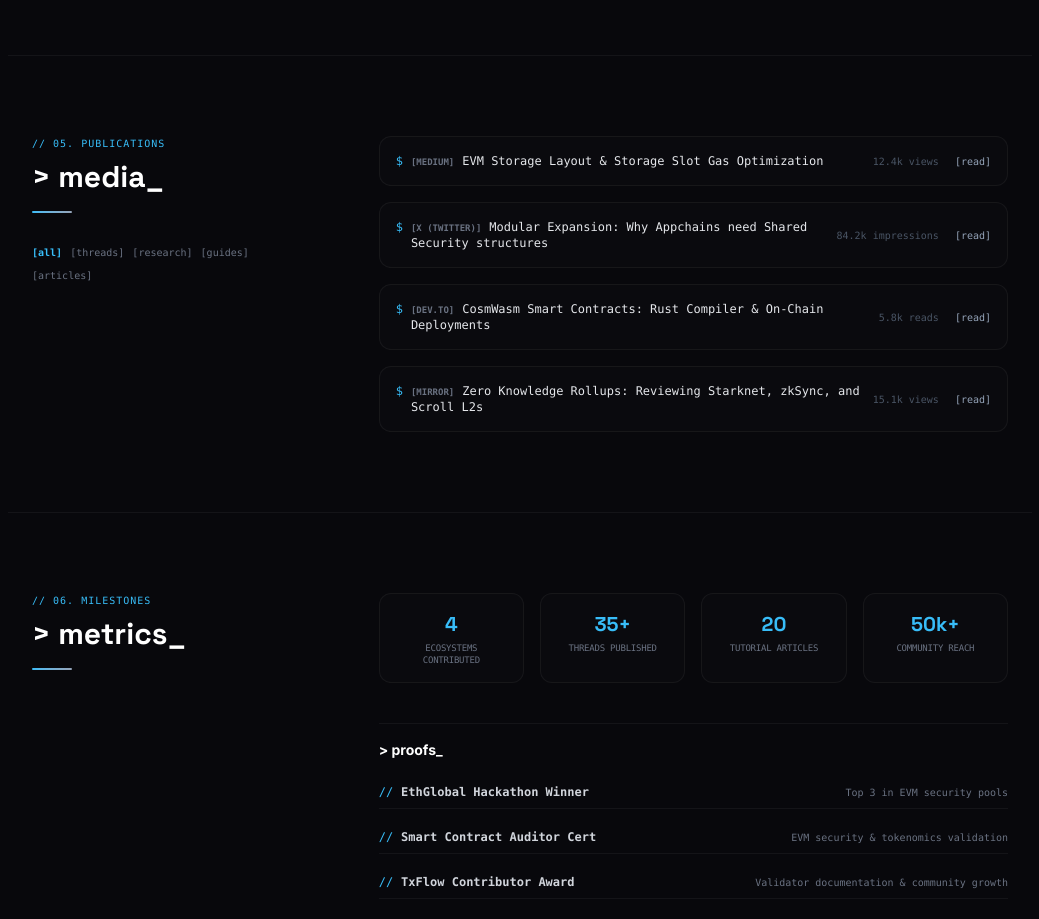
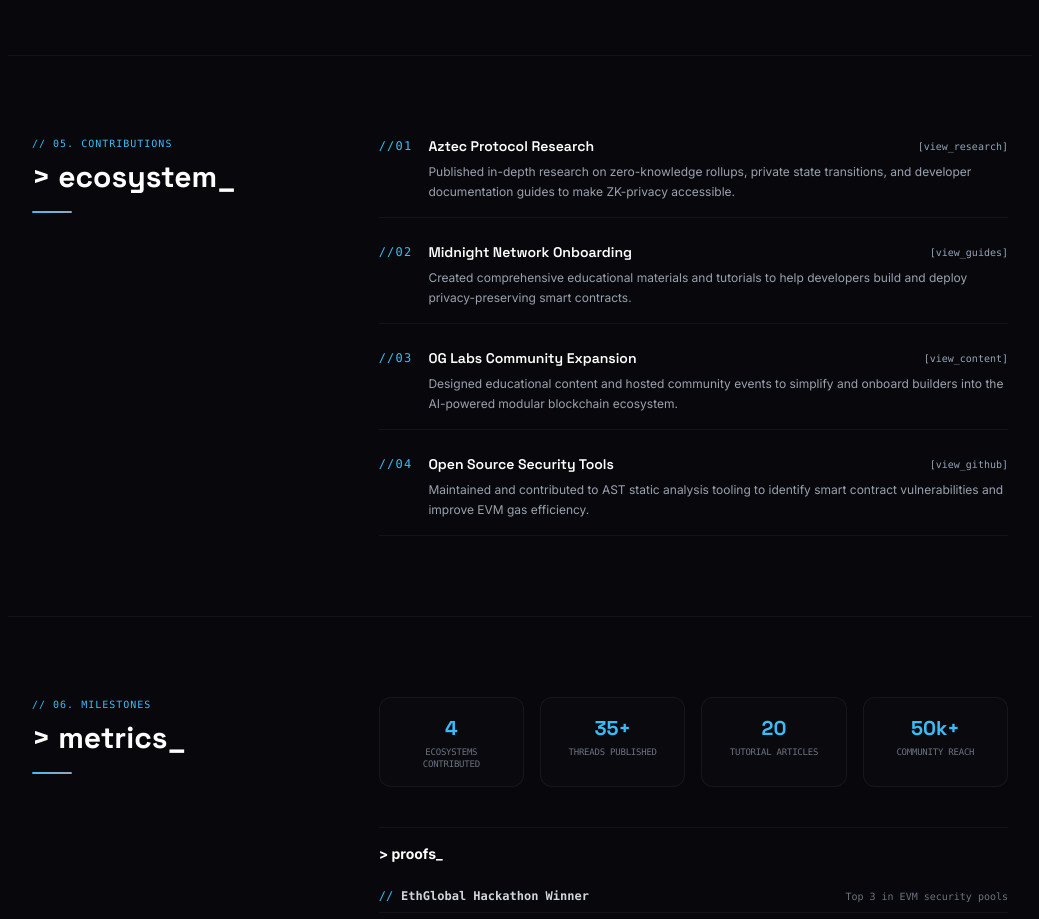
Before and after one commit to shhuubbhh/web3-Portfolio, a React (Vite) app: page / in a window 1280 px wide. Shown: the part 2540-3459 px from the top of the page, without its empty margins (120-1159 px from the left). Built offline with nearby package versions, Linux system fonts and the light colour scheme.

Commit message:
feat: replace media section with ecosystem contributions formatted like the about section

```diff
--- a/src/components/FeaturedContent.tsx
+++ b/src/components/FeaturedContent.tsx
@@ -1,69 +1,50 @@
-import React, { useState } from 'react';
-import { motion, AnimatePresence } from 'framer-motion';
+import React from 'react';
+import { motion } from 'framer-motion';
 
-interface ContentItem {
-  id: string;
-  category: 'threads' | 'research' | 'guides' | 'articles';
+interface Contribution {
+  index: string;
   title: string;
-  views: string;
-  platform: string;
+  description: string;
+  linkText: string;
   url: string;
 }
 
-const contentData: ContentItem[] = [
+const contributionsData: Contribution[] = [
   {
-    id: '1',
-    category: 'research',
-    title: 'EVM Storage Layout & Storage Slot Gas Optimization',
-    views: '12.4k views',
-    platform: 'Medium',
-    url: 'https://medium.com'
+    index: '01',
+    title: 'Aztec Protocol Research',
+    description: 'Published in-depth research on zero-knowledge rollups, private state transitions, and developer documentation guides to make ZK-privacy accessible.',
+    linkText: '[view_research]',
+    url: 'https://github.com/shhuubbhh'
   },
   {
-    id: '2',
-    category: 'threads',
-    title: 'Modular Expansion: Why Appchains need Shared Security structures',
-    views: '84.2k impressions',
-    platform: 'X (Twitter)',
-    url: 'https://x.com'
+    index: '02',
+    title: 'Midnight Network Onboarding',
+    description: 'Created comprehensive educational materials and tutorials to help developers build and deploy privacy-preserving smart contracts.',
+    linkText: '[view_guides]',
+    url: 'https://github.com/shhuubbhh'
   },
   {
-    id: '3',
-    category: 'guides',
-    title: 'CosmWasm Smart Contracts: Rust Compiler & On-Chain Deployments',
-    views: '5.8k reads',
-    platform: 'Dev.to',
-    url: 'https://dev.to'
+    index: '03',
+    title: '0G Labs Community Expansion',
+    description: 'Designed educational content and hosted community events to simplify and onboard builders into the AI-powered modular blockchain ecosystem.',
+    linkText: '[view_content]',
+    url: 'https://github.com/shhuubbhh'
   },
   {
-    id: '4',
-    category: 'articles',
-    title: 'Zero Knowledge Rollups: Reviewing Starknet, zkSync, and Scroll L2s',
-    views: '15.1k views',
-    platform: 'Mirror',
-    url: 'https://mirror.xyz'
+    index: '04',
+    title: 'Open Source Security Tools',
+    description: 'Maintained and contributed to AST static analysis tooling to identify smart contract vulnerabilities and improve EVM gas efficiency.',
+    linkText: '[view_github]',
+    url: 'https://github.com/shhuubbhh'
   }
 ];
 
 export const FeaturedContent: React.FC = () => {
-  const [filter, setFilter] = useState<'all' | 'threads' | 'research' | 'guides' | 'articles'>('all');
-
-  const filteredItems = contentData.filter(item =>
-    filter === 'all' ? true : item.category === filter
-  );
-
-  const categories = [
-    { value: 'all', label: 'all' },
-    { value: 'threads', label: 'threads' },
-    { value: 'research', label: 'research' },
-    { value: 'guides', label: 'guides' },
-    { value: 'articles', label: 'articles' },
-  ];
-
   return (
-    <section id="content" className="py-20 px-6 max-w-5xl mx-auto border-t border-white/5">
+    <section id="content" className="py-20 px-6 max-w-5xl mx-auto border-t border-white/5 font-sans">
       <div className="grid grid-cols-1 md:grid-cols-12 gap-10 md:gap-16">
-        {/* Left Column */}
+        {/* Left Side: Sticky Title */}
         <div className="md:col-span-4 text-left">
           <motion.div
             initial={{ opacity: 0, x: -20 }}
@@ -71,62 +52,48 @@
             viewport={{ once: true }}
             transition={{ duration: 0.4 }}
           >
-            <span className="text-[10px] font-mono tracking-widest text-brand-purple uppercase mb-2 block">// 05. PUBLICATIONS</span>
-            <h2 className="text-3xl font-display font-bold text-white mb-4">&gt; media_</h2>
+            <span className="text-[10px] font-mono tracking-widest text-brand-purple uppercase mb-2 block">// 05. CONTRIBUTIONS</span>
+            <h2 className="text-3xl font-display font-bold text-white mb-4">&gt; ecosystem_</h2>
             <div className="w-10 h-0.5 bg-gradient-to-r from-brand-purple to-brand-blue rounded-full mb-6" />
           </motion.div>
-
-          {/* Inline Filter Links */}
-          <div className="flex flex-wrap gap-2 pt-2 text-[10px] font-mono">
-            {categories.map((cat) => (
-              <button
-                key={cat.value}
-                onClick={() => setFilter(cat.value as any)}
-                className={`transition-colors cursor-pointer ${
-                  filter === cat.value ? 'text-brand-purple font-semibold' : 'text-gray-500 hover:text-white'
-                }`}
-              >
-                [{cat.label}]
-              </button>
-            ))}
-          </div>
         </div>
 
-        {/* Right Column: Clean Terminal logs list */}
-        <div className="md:col-span-8 space-y-4 text-left font-mono text-xs">
-          <AnimatePresence mode="popLayout">
-            {filteredItems.map((item) => (
+        {/* Right Side: Clean Bullet points matching About layout */}
+        <div className="md:col-span-8 flex flex-col gap-10 text-left">
+          <div className="space-y-6">
+            {contributionsData.map((item) => (
               <motion.div
-                layout
-                key={item.id}
-                initial={{ opacity: 0, y: 10 }}
-                animate={{ opacity: 1, y: 0 }}
-                exit={{ opacity: 0, scale: 0.98 }}
-                transition={{ duration: 0.25 }}
-                className="border border-white/5 bg-[#121216]/30 p-4 rounded-xl flex flex-col sm:flex-row sm:items-center justify-between gap-3 hover:border-brand-purple/20 transition-all"
+                key={item.index}
+                initial={{ opacity: 0, y: 15 }}
+                whileInView={{ opacity: 1, y: 0 }}
+                viewport={{ once: true }}
+                transition={{ duration: 0.4 }}
+                className="flex items-start gap-4 border-b border-white/5 pb-4 hover:border-brand-purple/20 transition-all group"
               >
-                <div className="flex items-start gap-2">
-                  <span className="text-brand-purple shrink-0">$</span>
-                  <div>
-                    <span className="text-gray-500 font-semibold uppercase text-[9px] mr-2">[{item.platform}]</span>
-                    <span className="text-gray-200">{item.title}</span>
+                <span className="font-mono text-xs text-brand-purple tracking-widest pt-0.5 group-hover:glow-text-purple transition-all shrink-0">
+                  //{item.index}
+                </span>
+                <div className="flex-1">
+                  <div className="flex items-center justify-between gap-4">
+                    <h3 className="font-display font-semibold text-white text-sm group-hover:text-brand-purple transition-colors">
+                      {item.title}
+                    </h3>
+                    <a
+                      href={item.url}
+                      target="_blank"
+                      rel="noreferrer"
+                      className="font-mono text-[10px] text-brand-blue hover:text-white transition-colors shrink-0"
+                    >
+                      {item.linkText}
+                    </a>
                   </div>
-                </div>
-
-                <div className="flex items-center justify-between sm:justify-end gap-4 border-t sm:border-t-0 border-white/5 pt-2 sm:pt-0 shrink-0 text-[10px]">
-                  <span className="text-gray-600">{item.views}</span>
-                  <a
-                    href={item.url}
-                    target="_blank"
-                    rel="noreferrer"
-                    className="text-brand-blue hover:text-white transition-colors"
-                  >
-                    [read]
-                  </a>
+                  <p className="text-gray-400 text-xs mt-1.5 leading-relaxed">
+                    {item.description}
+                  </p>
                 </div>
               </motion.div>
             ))}
-          </AnimatePresence>
+          </div>
         </div>
       </div>
     </section>
--- a/src/components/Navbar.tsx
+++ b/src/components/Navbar.tsx
@@ -29,7 +29,7 @@
     { id: 'about', label: 'About', icon: <User size={18} /> },
     { id: 'projects', label: 'Projects', icon: <FolderGit2 size={18} /> },
     { id: 'community', label: 'Ecosystem', icon: <Share2 size={18} /> },
-    { id: 'content', label: 'Media', icon: <BookOpen size={18} /> },
+    { id: 'content', label: 'Contributions', icon: <BookOpen size={18} /> },
     { id: 'achievements', label: 'Awards', icon: <Trophy size={18} /> },
     { id: 'skills', label: 'Stack', icon: <Cpu size={18} /> },
     { id: 'identity', label: 'Scanner', icon: <Terminal size={18} /> },
```
